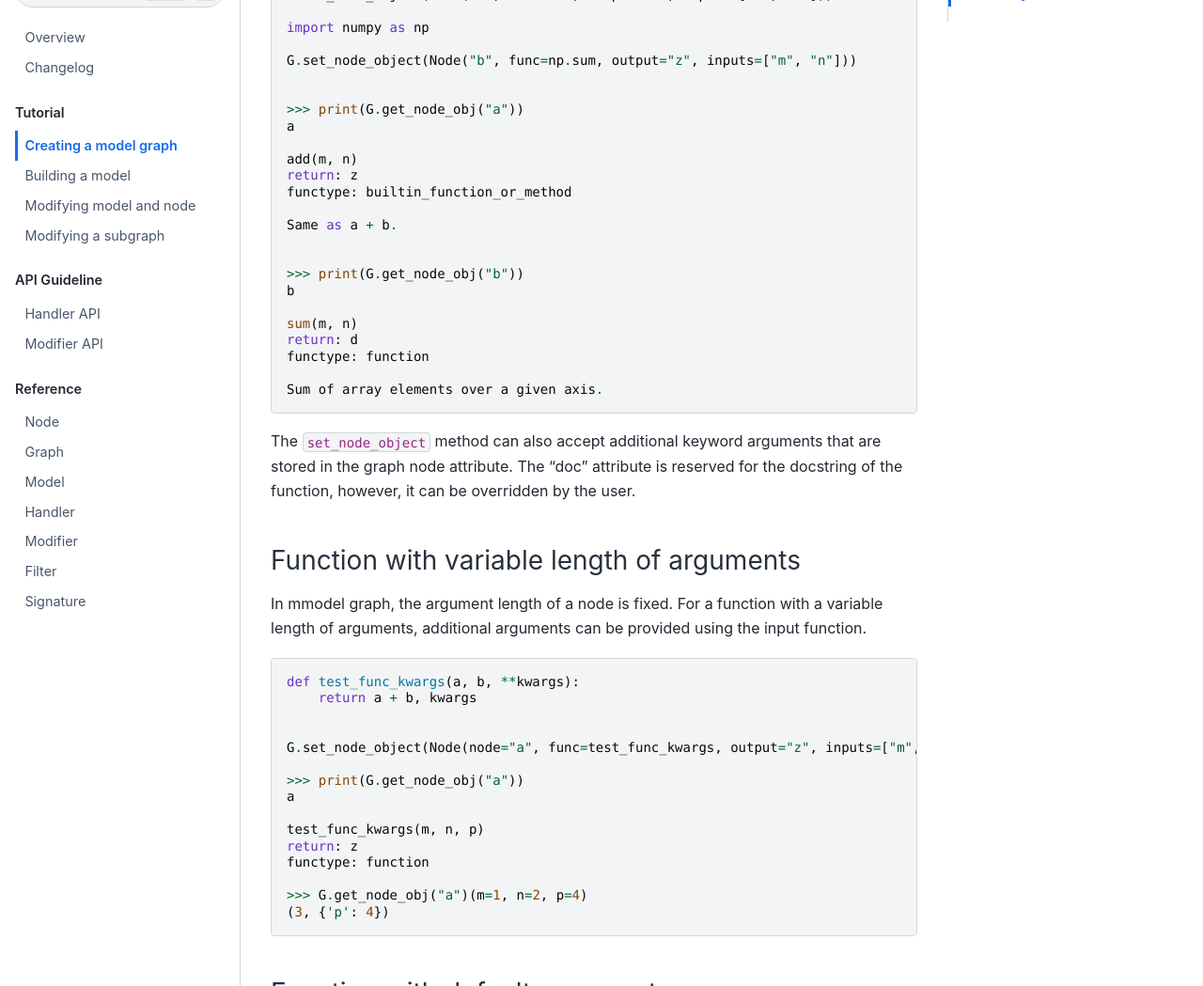
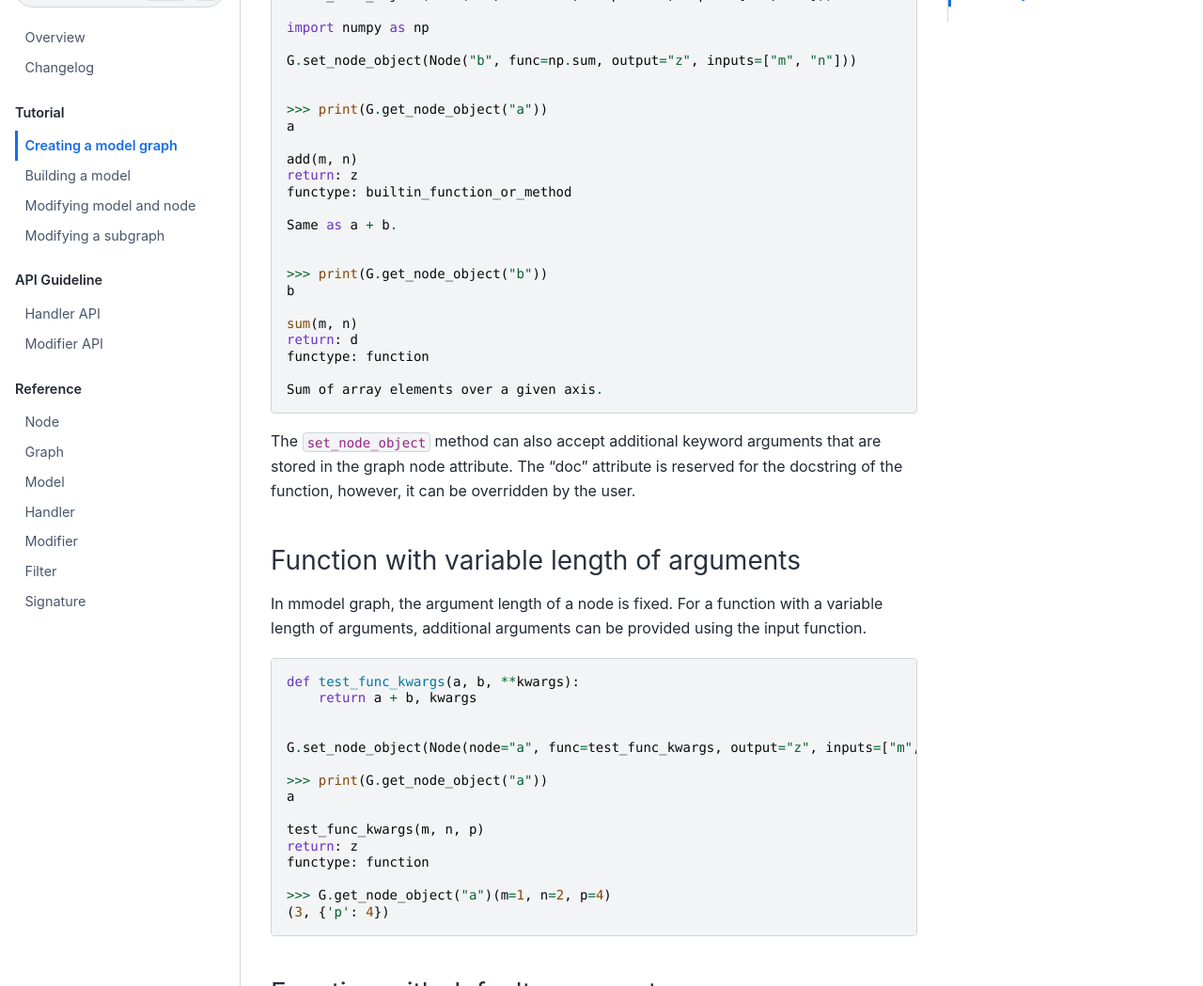
Before and after one commit to Marohn-Group/mmodel, a Sphinx documentation site: the page built from docs/tutorial_graph.rst, in a window 1280 px wide and 1400 px high, scrolled down 3504 px. Shown: the part 152-1201 px from the top of the window at 94% size. Built offline with Sphinx 7.4.7 and the Sphinx Book theme 1.1.4, drawn with Linux system fonts in a browser that asks for light colours; some of the changed text lies outside the part shown.

Commit message:
Modify model method name

```diff
--- a/README.rst
+++ b/README.rst
@@ -129,7 +129,7 @@
     graph: looped_graph
     handler: MemHandler
 
-    >>> print(looped_model.get_node_obj("loop_node"))
+    >>> print(looped_model.get_node_object("loop_node"))
     submodel(log_base, sum_xy)
     return: looped_z
     functype: <class 'mmodel.model.Model'>
--- a/docs/tutorial_graph.rst
+++ b/docs/tutorial_graph.rst
@@ -181,7 +181,7 @@
     G.set_node_object(Node("b", func=np.sum, output="z", inputs=["m", "n"]))
 
 
-    >>> print(G.get_node_obj("a"))
+    >>> print(G.get_node_object("a"))
     a
 
     add(m, n)
@@ -191,7 +191,7 @@
     Same as a + b.
 
 
-    >>> print(G.get_node_obj("b"))
+    >>> print(G.get_node_object("b"))
     b
 
     sum(m, n)
@@ -219,14 +219,14 @@
 
     G.set_node_object(Node(node="a", func=test_func_kwargs, output="z", inputs=["m", "n", "p"]))
 
-    >>> print(G.get_node_obj("a"))
+    >>> print(G.get_node_object("a"))
     a
 
     test_func_kwargs(m, n, p)
     return: z
     functype: function
 
-    >>> G.get_node_obj("a")(m=1, n=2, p=4)
+    >>> G.get_node_object("a")(m=1, n=2, p=4)
     (3, {'p': 4})
 
 Function with default arguments
@@ -242,14 +242,14 @@
 
     G.set_node_object(Node("a", func=test_func_defaults, output="z", inputs=["m", "n"]))
 
-    >>> print(G.get_node_obj("a"))
+    >>> print(G.get_node_object("a"))
     a
 
     test_func_defaults(m, n)
     return: z
     functype: function
 
-    >>> G.get_node_obj("a")(m=1, n=2)
+    >>> G.get_node_object("a")(m=1, n=2)
     5
 
 .. Note::
```
Also changed, not shown: 4 other files.
